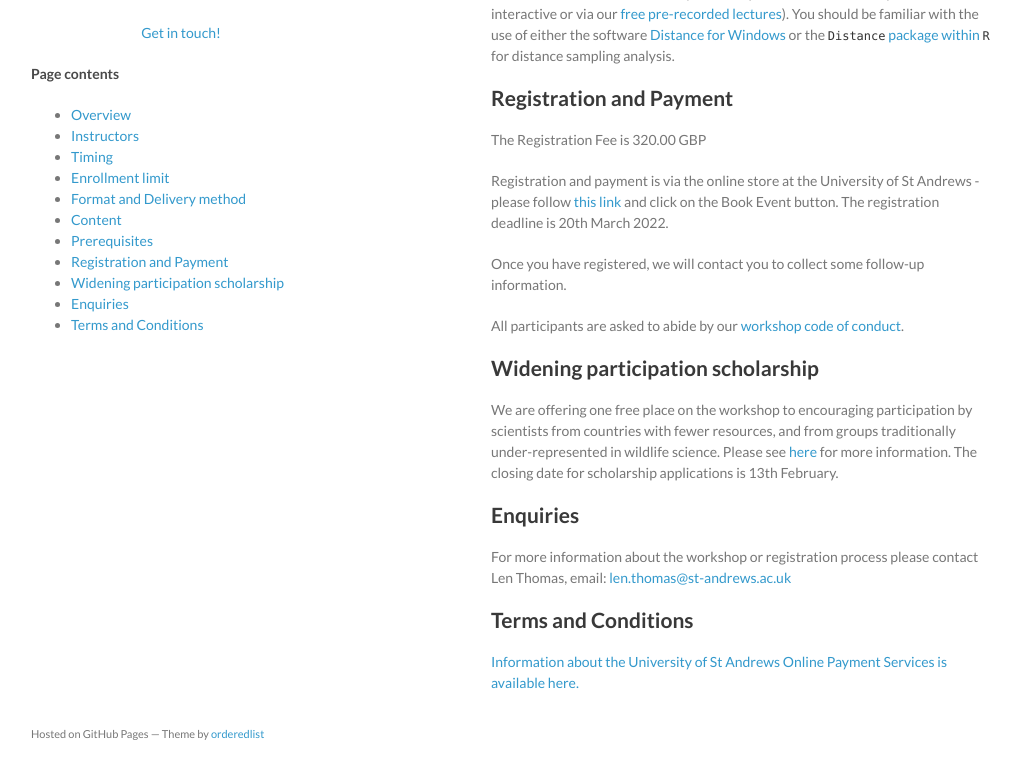
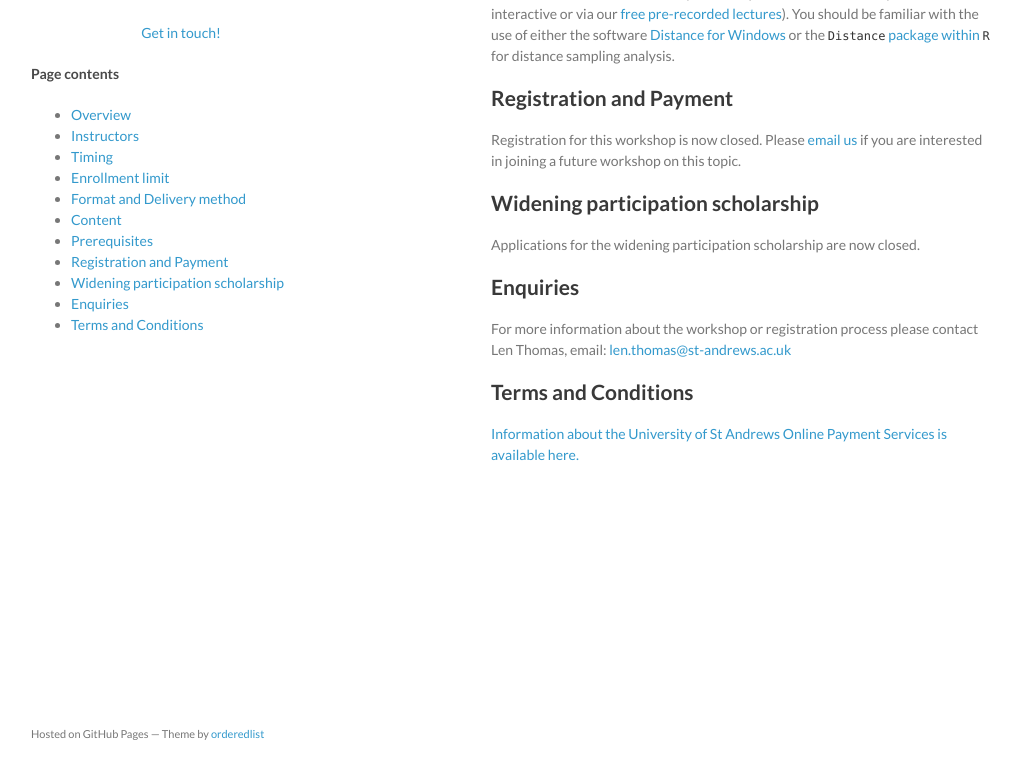
Before and after one commit to distanceworkshops/distanceworkshops.github.io, a Jekyll site: the page built from ctds-april-2023.md, in a window 1280 px wide and 900 px high, scrolled down 1932 px, cut to the strip 137-900 px from the top of the window. Shown: the whole strip, without its empty margins (129-1150 px from the left). Built offline with Jekyll 4.4.1, drawn with Linux system fonts in a browser that asks for light colours.

Commit message:
Registration closed.

```diff
--- a/ctds-april-2023.md
+++ b/ctds-april-2023.md
@@ -51,23 +51,23 @@ You should already understand distance sampling concepts, for example by having
 
 ## Registration and Payment
 
-<!--This workshop is now full.  Please [email us](mailto:distance@st-andrews.ac.uk) if you are interested in joining a future workshop on this topic.-->
+Registration for this workshop is now closed.  Please [email us](mailto:distance@st-andrews.ac.uk) if you are interested in joining a future workshop on this topic.
 
-The Registration Fee is 320.00 GBP
+<!-- The Registration Fee is 320.00 GBP
 
 Registration and payment is via the online store at the University of St Andrews - please follow [this link](https://onlineshop.st-andrews.ac.uk/conferences-and-events/events/creem/online-workshop-analysis-of-camera-trap-data-with-distance-sampling-3rd-to-7th-april-2023) and click on the Book Event button. The registration deadline is 20th March 2022.
 
-Once you have registered, we will contact you to collect some follow-up information.
+Once you have registered, we will contact you to collect some follow-up information.-->
 
 <!--Registration will open shortly.-->
 
-All participants are asked to abide by our [workshop code of conduct](code-of-conduct).
+<!--All participants are asked to abide by our [workshop code of conduct](code-of-conduct).-->
 
 ## Widening participation scholarship
 
-We are offering one free place on the workshop to encouraging participation by scientists from countries with fewer resources, and from groups traditionally under-represented in wildlife science.  Please see [here](widening-participation) for more information.  The closing date for scholarship applications is 13th February.
+<!--We are offering one free place on the workshop to encouraging participation by scientists from countries with fewer resources, and from groups traditionally under-represented in wildlife science.  Please see [here](widening-participation) for more information.  The closing date for scholarship applications is 13th February.-->
 
-<!--Applications for the widening participation scholarship are now closed.-->
+Applications for the widening participation scholarship are now closed.
 
 ## Enquiries
 For more information about the workshop or registration process please contact Len Thomas, email: [len.thomas@st-andrews.ac.uk](mailto:len.thomas@st-andrews.ac.uk)
```
